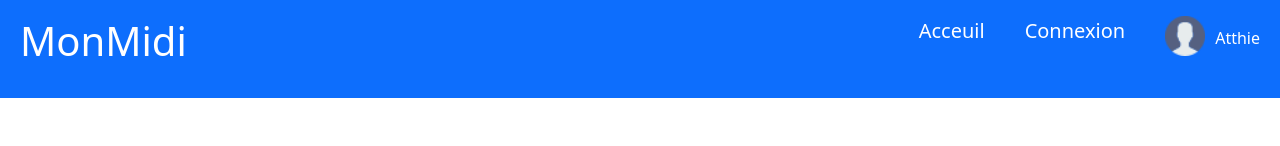
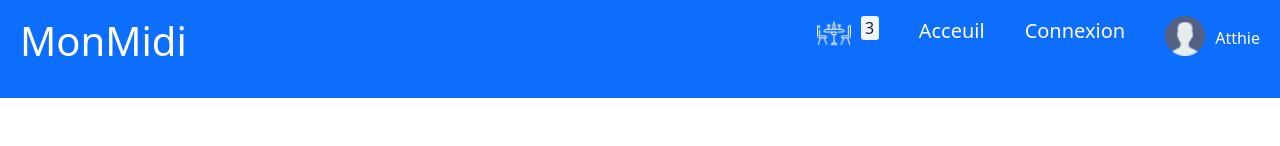
Before and after one commit to Atthie/useContext, a React (Create React App) app: page / in a window 1280 px wide. Shown: the top 146 px of the page. Built offline with nearby package versions, Linux system fonts and the light colour scheme.

Commit message:
Finition de l'interface

```diff
--- a/src/App.css
+++ b/src/App.css
@@ -6,12 +6,12 @@
   font-size: 40px;
 
 }
-.panier h5{
+.table p{
     background-color: aliceblue;height: 24px;
-    width: 20px;border-radius: 3px;text-align: center;margin-top: 20px;
+    width: 20px;border-radius: 3px;text-align: center;margin-bottom: 5px;
 
 }
-.panier{
+.table{
   display: flex;flex-direction: row;gap: 10px;
 }
 .user{
--- a/src/Navbar.jsx
+++ b/src/Navbar.jsx
@@ -1,4 +1,4 @@
-
+import { NavLink } from "react-router-dom"
 function Navbar() {
 
     return (
@@ -14,12 +14,16 @@ function Navbar() {
                     </button>
                     <div class="collapse navbar-collapse p-2" id="navbarNav">
                         <ul class="navbar-nav ">
-
-                            <li class="nav-item">
-                                <a href="/">Acceuil</a>
+                            <li class="nav-item table">
+                                <img src= {process.env.PUBLIC_URL + 'table.png'} />
+                                <p>3</p>
                             </li>
                             <li class="nav-item">
-                                <a href="/Connexion">Connexion</a>
+                                <NavLink to="/">Acceuil</NavLink>
+
+                            </li>
+                            <li class="nav-item">
+                                <NavLink to="/Connexion">Connexion</NavLink>
                             </li>
                             <li class="nav-item user">
                                 <img src= {process.env.PUBLIC_URL + 'utilisateur.png'} />
@@ -29,9 +33,6 @@ function Navbar() {
                         </ul>
                     </div>
                 </div>
-
-
-
             </div>
         </nav>
 
```
Also changed, not shown: public/table.png (added).
